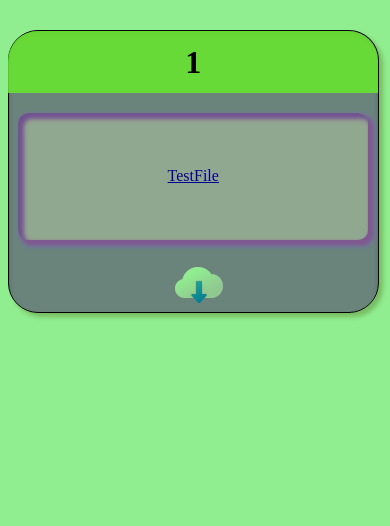
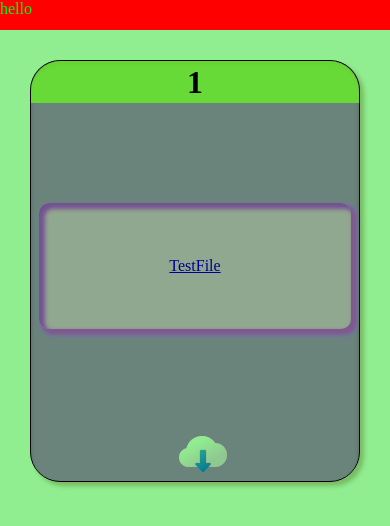
Before and after one commit to Ddhruv-IOT/Smart-Share, a website: page pages/download.html in a window 390 px wide. Drawn offline with Linux system fonts and the light colour scheme.

Commit message:
css is dangerous

```diff
--- a/pages/download.html
+++ b/pages/download.html
@@ -1,105 +1,20 @@
-<!-- <!DOCTYPE html>
-<html lang="en">
-  <head>
-    <meta charset="UTF-8">
-    <meta http-equiv="X-UA-Compatible" content="IE=edge">
-    <meta name="viewport" content="width=device-width, initial-scale=1.0">
-    <title> Pool Page </title>
-
-    <style>
-      table {
-        font-family: arial, sans-serif;
-        border-collapse: collapse;
-        width: 100%;
-        border: 2px solid black;
-
-      }
-
-      td, th {
-        border: 1px solid #dddddd;
-        text-align: left;
-        padding: 8px;
-      }
-
-      tr:nth-child(even) {
-        background-color: #dddddd;
-      }
-      </style>
-  </head>
-
-  <body>
-    <table id="files">
-      <tr>
-        <th> S. No </th>
-        <th> File Name </th>
-        <th> Ext. </th>
-      </tr>
-      <template id="download-link-template">
-        <tr>
-          <td id="num"> </td>
-          <td>
-            <a href="/download/{{filename}}" download>{{filename}}</a>
-          </td>
-          <td> txt </td>
-        </tr>
-      </template>
-    </table>
-
-    <script>
-      // Send an HTTP GET request to the back-end to get the list of files
-      fetch('/files')
-        .then(response => response.json())
-        .then(files => {
-          const template = document.getElementById('download-link-template');
-          const table = document.getElementById('files');
-          let i = 0;
-          for (const filename of files) {
-            // Clone the template
-            i = i + 1;
-
-            const row = document.importNode(template.content, true);
-            // Set the filename in the template
-            row.getElementById('num').innerHTML = i;
-            row.querySelector('a').innerHTML = filename;
-            row.querySelector('a').href = `/download/${filename}`;
-
-            // Append the row to the table
-            table.appendChild(row);
-          }
-        });
-    </script>
-  </body>
-</html> -->
-
-
 <!DOCTYPE html>
 <html>
 <head>
 	<meta charset="utf-8">
 	<meta name="viewport" content="width=device-width, initial-scale=1">
 	<title></title>
-</head>
-<body>
+  <style type="text/css">
 
-	<div class="main">
-		<div class="num">
-			<h1>1</h1>
-		</div>
+    *{
+      box-sizing: border-box;
+    }
 
-		<div class="rect">
-			<a href="www.google.com">
-				<p class="op">TestFile </p>
-		</a>
-      </div>
-
-		<div class="img">
-			<img src="http://localhost:8000/dw.png"/>
-		</div>
-	</div>
-</body>
-
-
-<style type="text/css">
+    body{
+      padding: 0px;
+      margin: 0px;
+      box-sizing: border-box;
+    }
 
     .main {
       display: flex;
@@ -107,7 +22,6 @@
       justify-content: space-between ;
       align-items: center;
       margin: 30px;
-    box-sizing: border-box;
       width: 90vw;
       background: rgba(64, 14, 103, 0.47);
       mix-blend-mode: darken;
@@ -136,7 +50,7 @@
       background: rgba(217, 217, 217, 0.4);
       box-shadow: 4px 4px 4px 2px #8058CD, inset 4px 4px 4px 2px rgba(99, 47, 210, 0.7);
       border-radius: 10px;
-		overflow-y: scroll;
+      overflow:auto;
       scroll-behavior: smooth;
     }
 
@@ -151,32 +65,85 @@
       }
 
       .main {
-      margin: 30px 20px 0 0;
+        /* position: relative; */
         flex-direction: column;
-      width: 95vw;
+        min-width: 50vw;
+        width: 95vw; /*n*/
         height: auto;
-      min-height: 25vh;
-      max-height: 50vh;
+        min-height: 50vh;
+        max-height: 100vh;
       }
 
       .main > .num {
-      width: 95%;
+        /* position: absolute; */
+        /* top: 0; */
+        width: 100%;
         max-height: 5vh;
-      /* height: auto; */
-      /* height: 20px; */
         border-radius: 30px 30px 0px 0px;
         }
 
       .main > .rect {
+        /* position: absolute; */
+        /* top: 6vh; */
         margin: 20px;
         width: 95%;
-      overflow: scroll;
+        overflow: auto;
         height: 15vh;
         min-height: 10vh;
         max-height: 50vh;
       }
 
+      .main > .img{
+      width: 10%;
+      /* position: absolute; */
+        /* top: 80%; */
     }
+  }
+
+  .nav {
+    height: 30px;
+    width: 100vw;
+    position: fixed;
+    top: 0;
+    background-color: red;
+    color: lime;
+  }
+
+  .cpx {
+    /* position: relative; */
+    padding-top: 30px;
+    display: flex;
+    max-height: 100vh;
+      justify-content: center;
+      align-items: center;
+  }
+
   </style>
+</head>
+<body>
+	<div class="nav">
+      hello
+  </div>
+  <div class="cpx">
+	<div class="main">
+		<div class="num">
+			<h1>1</h1>
+		</div>
+
+		<div class="rect">
+			<a href="www.google.com">
+				<p class="op">TestFile </p>
+		</a>
+      </div>
+
+		<div class="img">
+			<img src="http://localhost:8000/dw.png"/>
+		</div>
+	</div>
+  </div>
+</body>
+
+
+
 
 </html>
```
Lines whose indentation alone changed are shown as unchanged.
